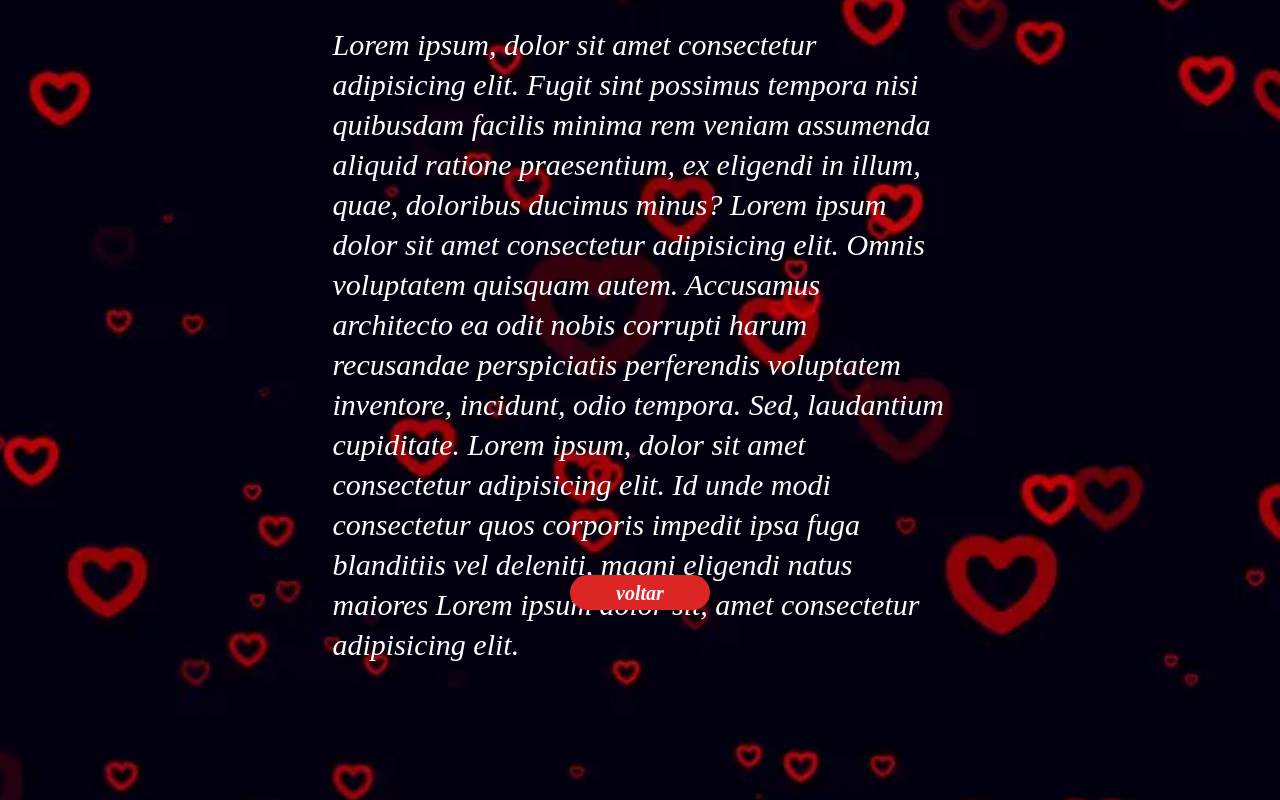
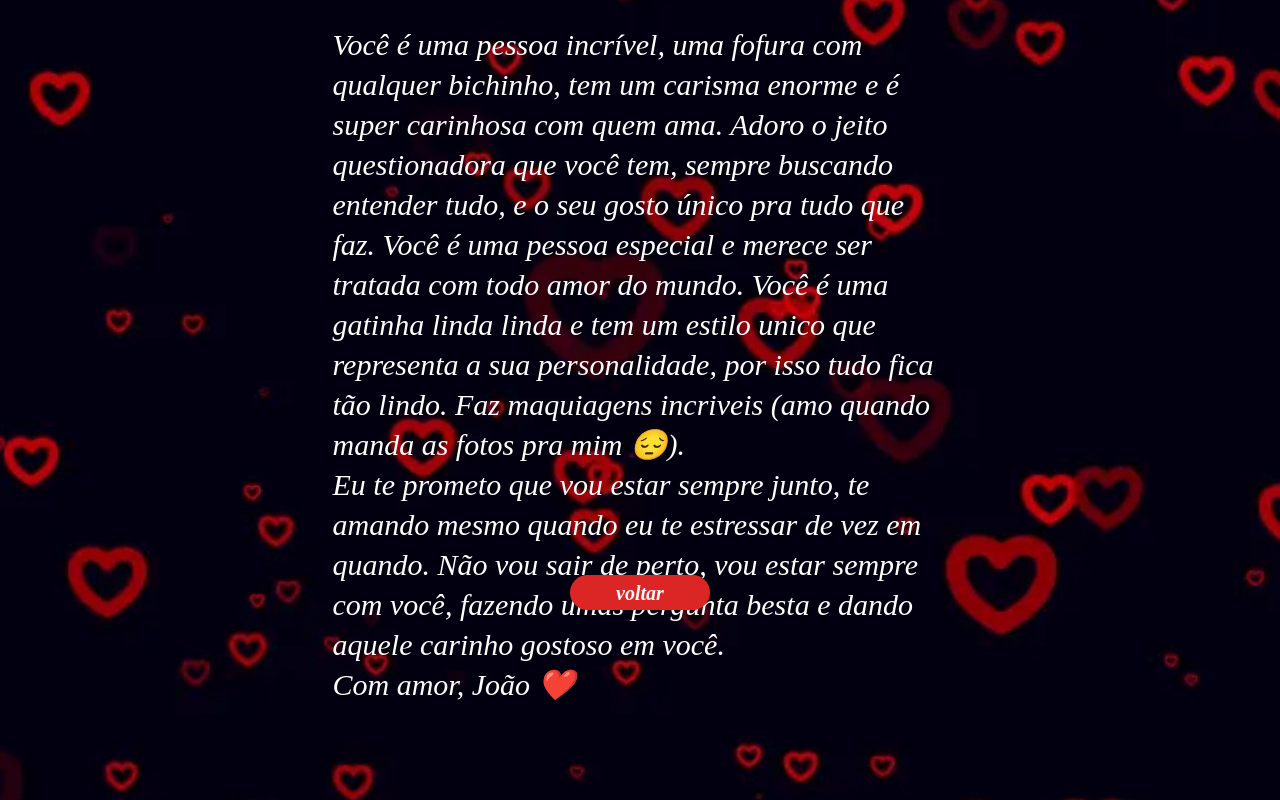
Before and after one commit to eujoao-maciel/lading_pag_para_a_namorada, a website: page src/pag.html in a window 1280 px wide. Drawn offline with Linux system fonts and the light colour scheme; a web font is replaced by a local one.

Commit message:
projeto finalizado vFinal

```diff
--- a/src/pag.html
+++ b/src/pag.html
@@ -9,7 +9,11 @@
 </head>
 <body>
     <section class="w-screen h-screen p-5 flex flex-col items-start sm:items-center">
-        <div class="w-full h-9/10 text-start mb-10 sm:w-1/2 sm:text-2xl">Lorem ipsum, dolor sit amet consectetur adipisicing elit. Fugit sint possimus tempora nisi quibusdam facilis minima rem veniam assumenda aliquid ratione praesentium, ex eligendi in illum, quae, doloribus ducimus minus? Lorem ipsum dolor sit amet consectetur adipisicing elit. Omnis voluptatem quisquam autem. Accusamus architecto ea odit nobis corrupti harum recusandae perspiciatis perferendis voluptatem inventore, incidunt, odio tempora. Sed, laudantium cupiditate. Lorem ipsum, dolor sit amet consectetur adipisicing elit. Id unde modi consectetur quos corporis impedit ipsa fuga blanditiis vel deleniti, magni eligendi natus maiores Lorem ipsum dolor sit, amet consectetur adipisicing elit.
+        <div class="w-full h-9/10 text-start mb-10 sm:w-1/2 sm:text-2xl">  Você é uma pessoa incrível, uma fofura com qualquer bichinho, tem um carisma enorme e é super carinhosa com quem ama. Adoro o jeito questionadora que você tem, sempre buscando entender tudo, e o seu gosto único pra tudo que faz. Você é uma pessoa especial e merece ser tratada com todo amor do mundo. Você é uma gatinha linda linda e tem um estilo unico que representa a sua personalidade, por isso tudo fica tão lindo. Faz maquiagens incriveis (amo quando manda as fotos pra mim 😔).
+        <br>
+        Eu te prometo que vou estar sempre junto, te amando mesmo quando eu te estressar de vez em quando. Não vou sair de perto, vou estar sempre com você, fazendo umas pergunta besta e dando aquele carinho gostoso em você.
+        <br>
+        Com amor, João ❤️
         </div>
 
         <a class="w-28 h-7 bg-red-600 rounded-full text-slate-50 font-bold hover:bg-slate-50 transition duration-300 text-center flex items-center justify-center" href="/src/index.html">voltar
```
Also changed, not shown: src/pets.html (+1 -1 lines).
